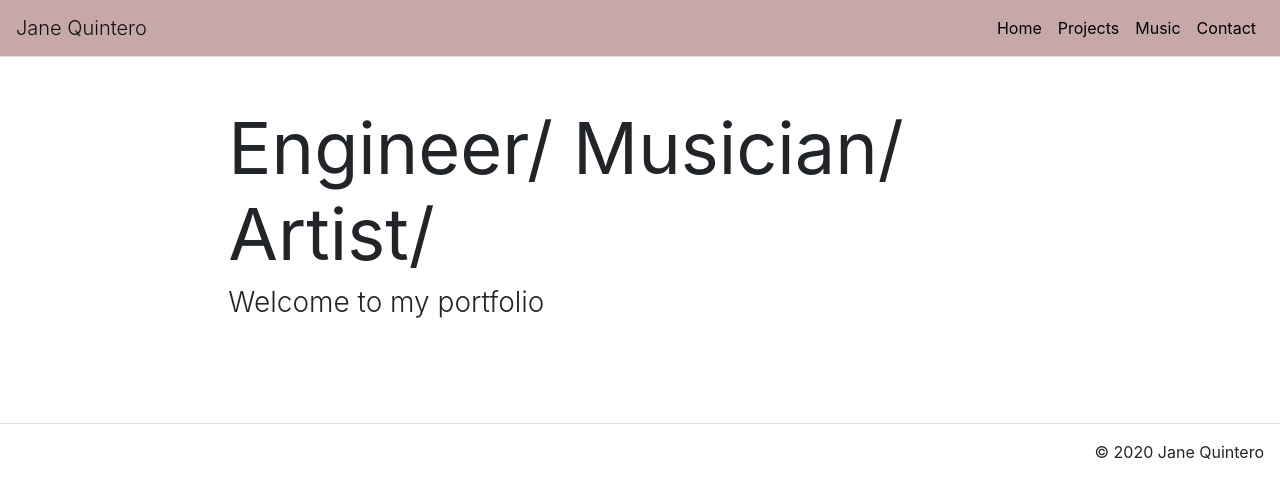
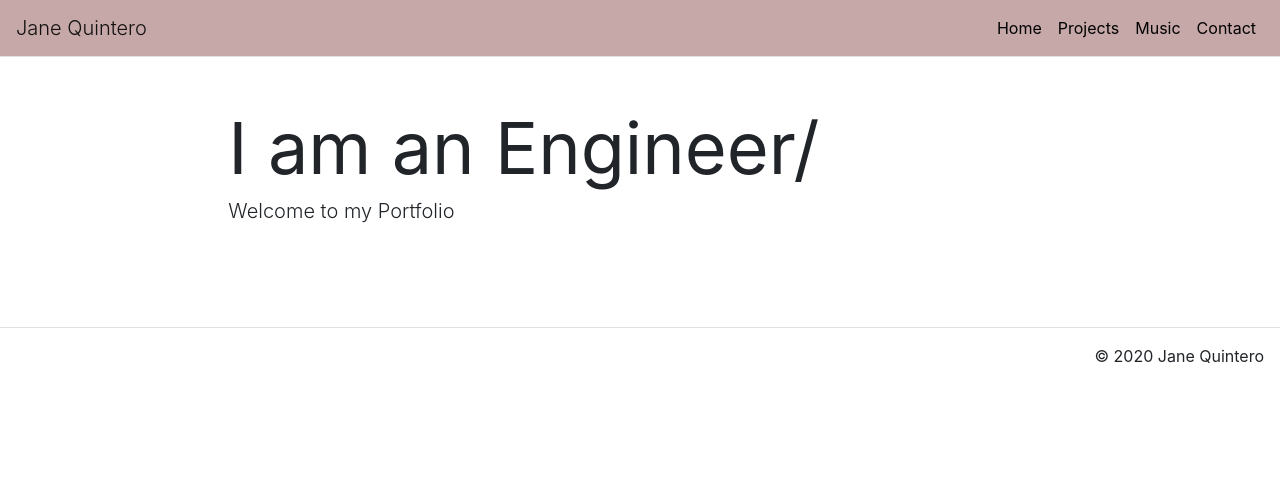
Before and after one commit to quinqu/portfolio, a React (Create React App) app: page / in a window 1280 px wide. Shown: the top 498 px of the page. Built offline with nearby package versions, Linux system fonts and the light colour scheme.

Commit message:
dynamic title

```diff
--- a/package.json
+++ b/package.json
@@ -1,5 +1,5 @@
 {
-  "homepage": "https://quinqu.github.io/portfolio",
+  "homepage": "https://quinqu.github.io/quinqu.github.io",
   "name": "quinqu.github.io",
   "version": "0.1.0",
   "private": true,
--- a/src/components/CardInfo.js
+++ b/src/components/CardInfo.js
@@ -7,13 +7,12 @@ function CardInfo(props) {
   const style  = useSpring({opacity: 1, from: { opacity: 0}})
 
   return (
-    <a href={props.link} style={{color: "black", textDecoration: "underline"}}>
     <animated.div className="card-style-info" style={style}>
       <p className="card-style-title"> {props.title}</p>
       <p>{props.subtitle}</p>
+      <a href={props.link} style={{color: "black", textDecoration: "underline"}}> <p> View Project </p></a>
+    </animated.div>
 
-    </animated.div>
-     </a>
   );
 }
 
--- a/src/components/Circular.js
+++ b/src/components/Circular.js
@@ -38,7 +38,7 @@ class Circular extends React.Component {
           title: "Ridshare Rails",
           subtitle: "A rideshare app (like uber)",
           imgsrc: rideshare,
-          link: "",
+          link: "https://rideshare-app-2020.herokuapp.com/",
           selected: true,
           },
         ]
--- a/src/components/ContactPage.js
+++ b/src/components/ContactPage.js
@@ -12,7 +12,8 @@ class ContactPage extends React.Component {
       <div>
         <Comp title={this.props.title} subtitle={this.props.subtitle} text={this.props.text}/>
         <Content>
-
+          <h5> </h5>
+          <h5> </h5>
         </Content>
       </div>
     );
--- a/src/components/HomePage.js
+++ b/src/components/HomePage.js
@@ -1,14 +1,45 @@
 import React from 'react';
-import Comp from './Comp';
-import Circular from './Circular';
+import JumboTron from 'react-bootstrap/Jumbotron';
+import Row from 'react-bootstrap/Row';
+import Col from 'react-bootstrap/Col';
+import { Container } from 'react-bootstrap';
 
 
-function HomePage(props) {
-  return (
-    <div>
-    <Comp className="abt-title" title={props.title} subtitle={props.subtitle} text={props.text}/>
-    </div>
+const items = ["I am an Engineer/", "I am a Musician/", "I am a Creator/"];
+
+class HomePage extends React.Component {
+  constructor() {
+    super();
+    this.state = { textIdx: 0 };
+  }
+
+  componentDidMount() {
+    this.timeout = setInterval(() => {
+      let currentIdx = this.state.textIdx;
+      this.setState({ textIdx: currentIdx + 1 });
+    }, 1300);
+  }
+
+  componentDidUnmount() {
+    clearInterval(this.timeout);
+  }
+
+  render() {
+    let currentItem = items[this.state.textIdx % items.length];
+    return (
+      <JumboTron className="bg-transparent jumbotron-fluid p-0">
+        <Container fluid={true}>
+          <Row className="justify-content-center py-5">
+            <Col md={8} sm={12}>
+                <h1 className="display-3 font-weight-normal">{currentItem}</h1>
+                <h3 className="lead font-weight-light"> Welcome to my Portfolio </h3>
+
+            </Col>
+          </Row>
+        </Container>
+      </JumboTron>
   );
+}
 }
 
 export default HomePage;
--- a/src/index.css
+++ b/src/index.css
@@ -19,8 +19,8 @@ code {
 
 .card-style-image{
   border-radius: 10px;
-  width: 300px;
-  height: 400px;
+  width: 200px;
+  height: 270px;
   box-shadow: 0px 0px 3px 1px #ccc;
 }
 
```
